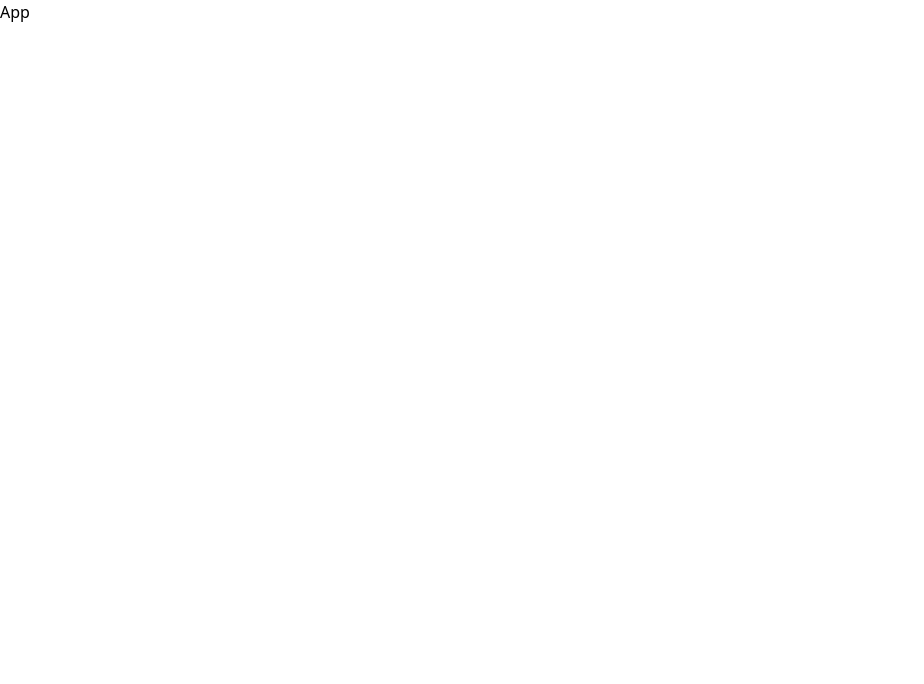
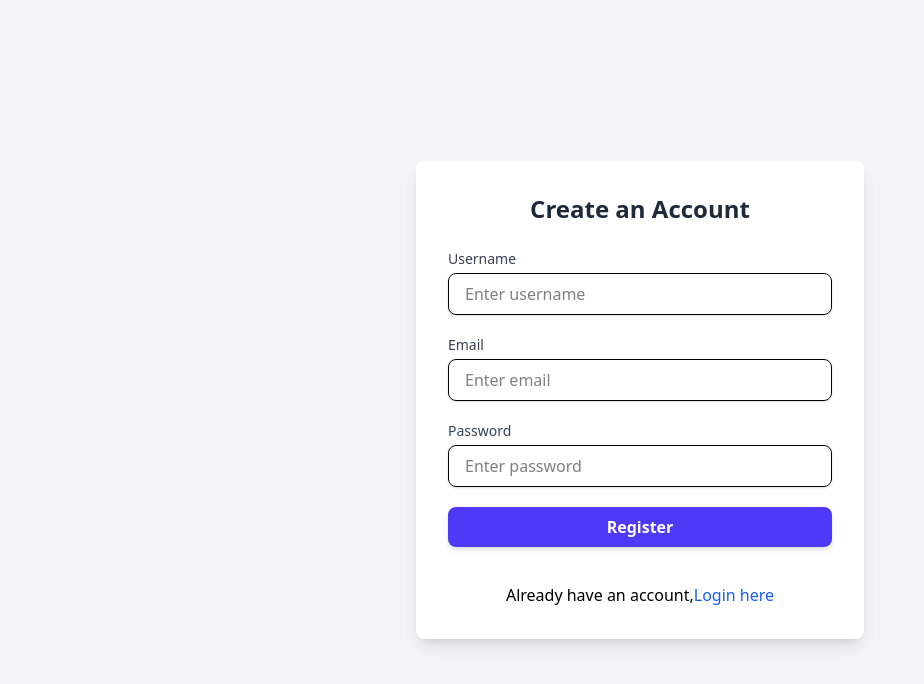
Before and after one commit to Ashutosh-1905/E-com, a React (Vite) app: page /register in a window 1280 px wide. Shown: the top 684 px of the page, without its empty margins (0-924 px from the left). Built offline with nearby package versions, Linux system fonts and the light colour scheme.

Commit message:
authantication register user

```diff
--- a/package.json
+++ b/package.json
@@ -15,6 +15,7 @@
     "axios": "^1.11.0",
     "react": "^19.1.1",
     "react-dom": "^19.1.1",
+    "react-hook-form": "^7.62.0",
     "react-redux": "^9.2.0",
     "react-router": "^7.8.1",
     "redux": "^5.0.1",
--- a/src/App.jsx
+++ b/src/App.jsx
@@ -1,8 +1,11 @@
 import React from 'react'
+import AppRouter from './router/AppRouter'
 
 const App = () => {
   return (
-    <div>App</div>
+    <>
+    <AppRouter/>
+    </>
   )
 }
 
--- a/src/screens/authScreens/Register.jsx
+++ b/src/screens/authScreens/Register.jsx
@@ -1,9 +1,118 @@
 import React from 'react'
+import { useForm } from 'react-hook-form'
+import { useSelector } from 'react-redux';
+import { useNavigate } from 'react-router';
+
 
 const Register = () => {
+  const navigate = useNavigate();
+  const { username } = useSelector((state) => state.auth);
+  console.log("username from redux -->", username);
+
+
+  const { register, handleSubmit, reset, formState: { errors } } = useForm();
+
+  const onSubmit = (data) => {
+    localStorage.setItem("auth", JSON.stringify(data));
+    reset();
+    alert("user registered");
+    navigate("/");
+  };
+
   return (
-    <div>Register</div>
-  )
+    <div className="flex items-center justify-center min-h-screen bg-gray-100">
+      <div className="w-full max-w-md bg-white shadow-lg rounded-lg p-8">
+        <h1 className="text-2xl font-bold text-center text-gray-800 mb-6">
+          Create an Account
+        </h1>
+
+        <form onSubmit={handleSubmit(onSubmit)} className="space-y-5">
+          {/* Username */}
+          <div>
+            <label className="block text-sm font-medium text-gray-700">
+              Username
+            </label>
+            <input
+              type="text"
+              {...register("username", { required: "Username is required" })}
+              className="w-full mt-1 px-4 py-2 border rounded-lg shadow-sm focus:ring-2 focus:ring-indigo-500 focus:border-indigo-500"
+              placeholder="Enter username"
+            />
+            {errors.username && (
+              <p className="text-red-500 text-sm mt-1">
+                {errors.username.message}
+              </p>
+            )}
+          </div>
+
+          {/* Email */}
+          <div>
+            <label className="block text-sm font-medium text-gray-700">
+              Email
+            </label>
+            <input
+              type="email"
+              {...register("email", {
+                required: "Email is required",
+                pattern: {
+                  value: /^[^\s@]+@[^\s@]+\.[^\s@]+$/,
+                  message: "Invalid email address",
+                },
+              })}
+              className="w-full mt-1 px-4 py-2 border rounded-lg shadow-sm focus:ring-2 focus:ring-indigo-500 focus:border-indigo-500"
+              placeholder="Enter email"
+            />
+            {errors.email && (
+              <p className="text-red-500 text-sm mt-1">
+                {errors.email.message}
+              </p>
+            )}
+          </div>
+
+          {/* Password */}
+          <div>
+            <label className="block text-sm font-medium text-gray-700">
+              Password
+            </label>
+            <input
+              type="password"
+              {...register("password", {
+                required: "Password is required",
+                minLength: {
+                  value: 6,
+                  message: "Password must be at least 6 characters",
+                },
+              })}
+              className="w-full mt-1 px-4 py-2 border rounded-lg shadow-sm focus:ring-2 focus:ring-indigo-500 focus:border-indigo-500"
+              placeholder="Enter password"
+            />
+            {errors.password && (
+              <p className="text-red-500 text-sm mt-1">
+                {errors.password.message}
+              </p>
+            )}
+          </div>
+
+          {/* Button */}
+          <button
+            type="submit"
+            className="w-full py-2 px-4 bg-indigo-600 hover:bg-indigo-700 text-white font-semibold rounded-lg shadow-md transition"
+          >
+            Register
+          </button>
+          <p className="mt-4 text-center text-black-600 font-medium">
+            Already have an account,
+            <span
+              className="text-blue-600 cursor-pointer"
+              onClick={() => navigate("/")}
+            >
+              Login here
+            </span>
+          </p>
+        </form>
+      </div>
+    </div>
+  );
 }
 
 export default Register
```
Also changed, not shown: 2 other files (tests, documents, lock files or other folders).
